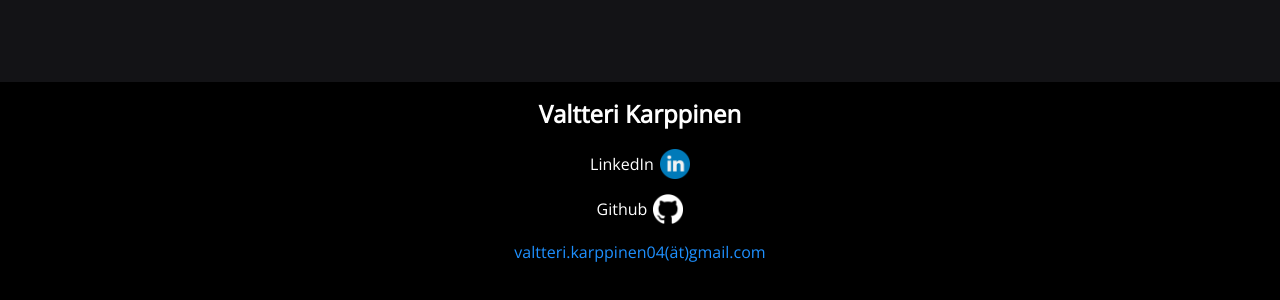
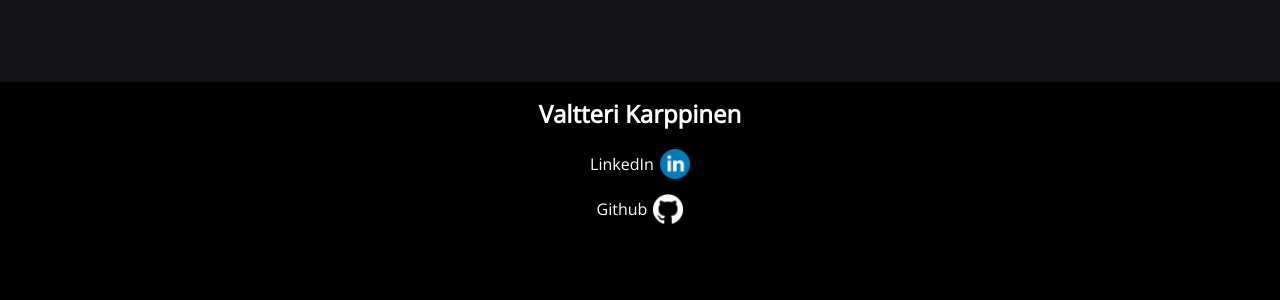
Before and after one commit to valtterii/portfolio_valtteri, a React (Create React App) app: page / in a window 1280 px wide. Shown: the part 2338-2638 px from the top of the page. Built offline with nearby package versions, Linux system fonts and the light colour scheme.

Commit message:
Update index.js

```diff
--- a/src/components/footer/index.js
+++ b/src/components/footer/index.js
@@ -16,7 +16,6 @@ function Footer() {
             Github <img className='logo' src={github} />
           </a>
         </div>
-          <p style={{color: "dodgerblue"}}>valtteri.karppinen04(ät)gmail.com</p>
       </div>
     </footer>
   )
```
